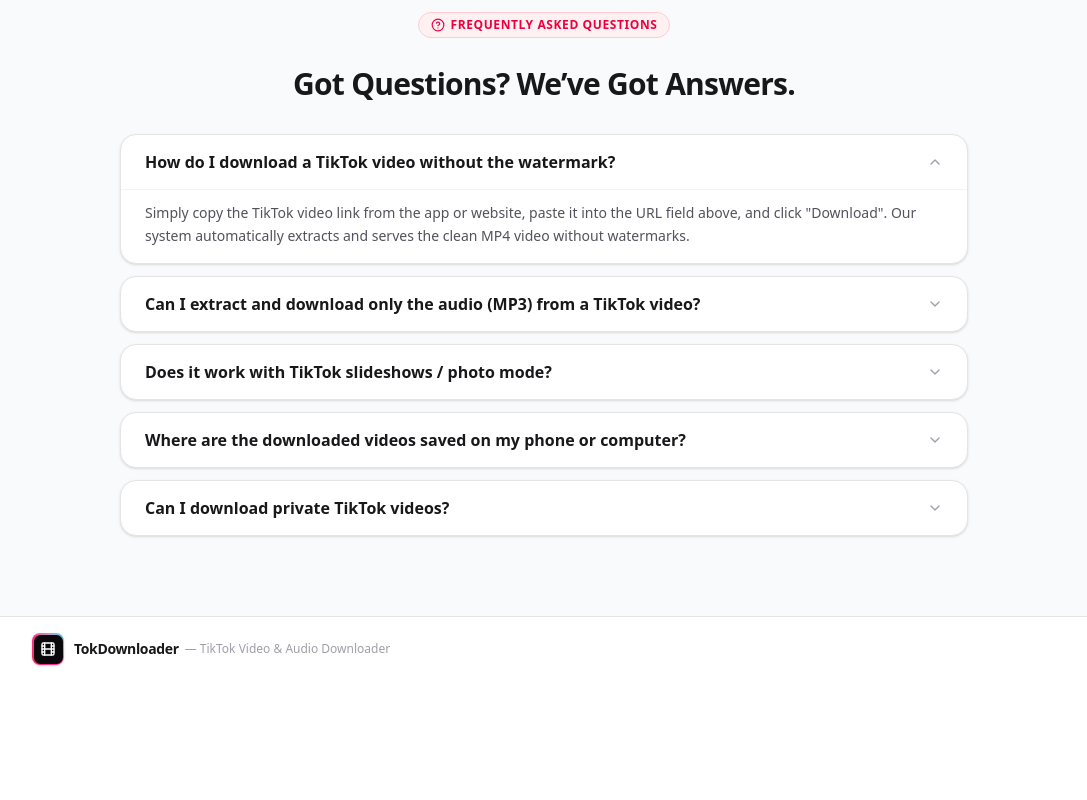
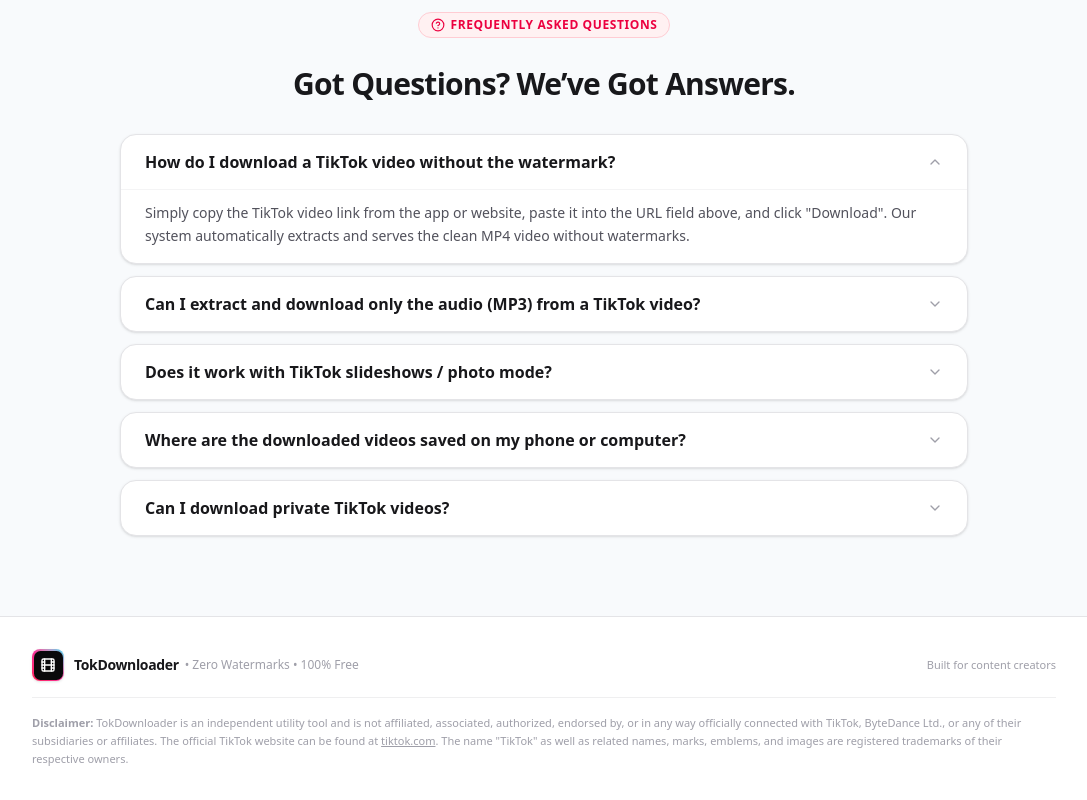
Before and after one commit to funnelfluxassets-commits/tiktok-video-downloader, a React (Vite) app: page / in a window 1280 px wide. Shown: the part 1741-2541 px from the top of the page, without its empty margins (96-1183 px from the left). Before the commit the page ends 2422 px from the top, so only its background shows below. Built offline with nearby package versions, Linux system fonts and the light colour scheme; no server answers.

Commit message:
feat(legal): add comprehensive trademark and non-affiliation legal disclaimer to TokDownloader footer

```diff
--- a/src/App.tsx
+++ b/src/App.tsx
@@ -310,8 +310,9 @@
       />
 
       {/* Clean Footer */}
-      <footer className="border-t border-zinc-200 dark:border-zinc-800/80 bg-white dark:bg-zinc-950 px-3 sm:px-6 text-xs text-zinc-500 dark:text-zinc-400 transition-colors">
-        <div className="max-w-5xl mx-auto h-14 sm:h-16 flex items-center justify-center sm:justify-between gap-4">
+      <footer className="border-t border-zinc-200 dark:border-zinc-800/80 bg-white dark:bg-zinc-950 py-8 px-4 text-xs text-zinc-500 dark:text-zinc-400 transition-colors">
+        <div className="max-w-5xl mx-auto space-y-4">
+          <div className="flex flex-col sm:flex-row items-center justify-between gap-4">
             <div className="flex items-center gap-2.5">
               <div className="w-8 h-8 rounded-lg bg-gradient-to-tr from-rose-500 via-pink-500 to-cyan-400 p-[1.5px] shadow-sm flex items-center justify-center">
                 <div className="w-full h-full bg-zinc-950 rounded-[6.5px] flex items-center justify-center">
@@ -320,8 +321,16 @@
               </div>
               <div className="flex flex-wrap items-center justify-center sm:justify-start gap-1 sm:gap-1.5 whitespace-nowrap text-center">
                 <span className="font-bold text-xs sm:text-sm text-zinc-900 dark:text-white tracking-tight">TokDownloader</span>
-              <span className="text-[11px] sm:text-xs text-zinc-400 dark:text-zinc-500 whitespace-nowrap">— TikTok Video & Audio Downloader</span>
+                <span className="text-[11px] sm:text-xs text-zinc-400 dark:text-zinc-500 whitespace-nowrap">• Zero Watermarks • 100% Free</span>
               </div>
+            </div>
+            <p className="text-[11px] text-zinc-400">Built for content creators</p>
+          </div>
+
+          <div className="pt-4 border-t border-zinc-200/60 dark:border-zinc-800/60 text-[11px] text-zinc-400 dark:text-zinc-500 leading-relaxed text-center sm:text-left">
+            <p>
+              <strong>Disclaimer:</strong> TokDownloader is an independent utility tool and is not affiliated, associated, authorized, endorsed by, or in any way officially connected with TikTok, ByteDance Ltd., or any of their subsidiaries or affiliates. The official TikTok website can be found at <a href="https://www.tiktok.com" target="_blank" rel="noopener noreferrer" className="underline hover:text-zinc-600 dark:hover:text-zinc-300">tiktok.com</a>. The name "TikTok" as well as related names, marks, emblems, and images are registered trademarks of their respective owners.
+            </p>
           </div>
         </div>
       </footer>
```
Lines whose indentation alone changed are shown as unchanged.
